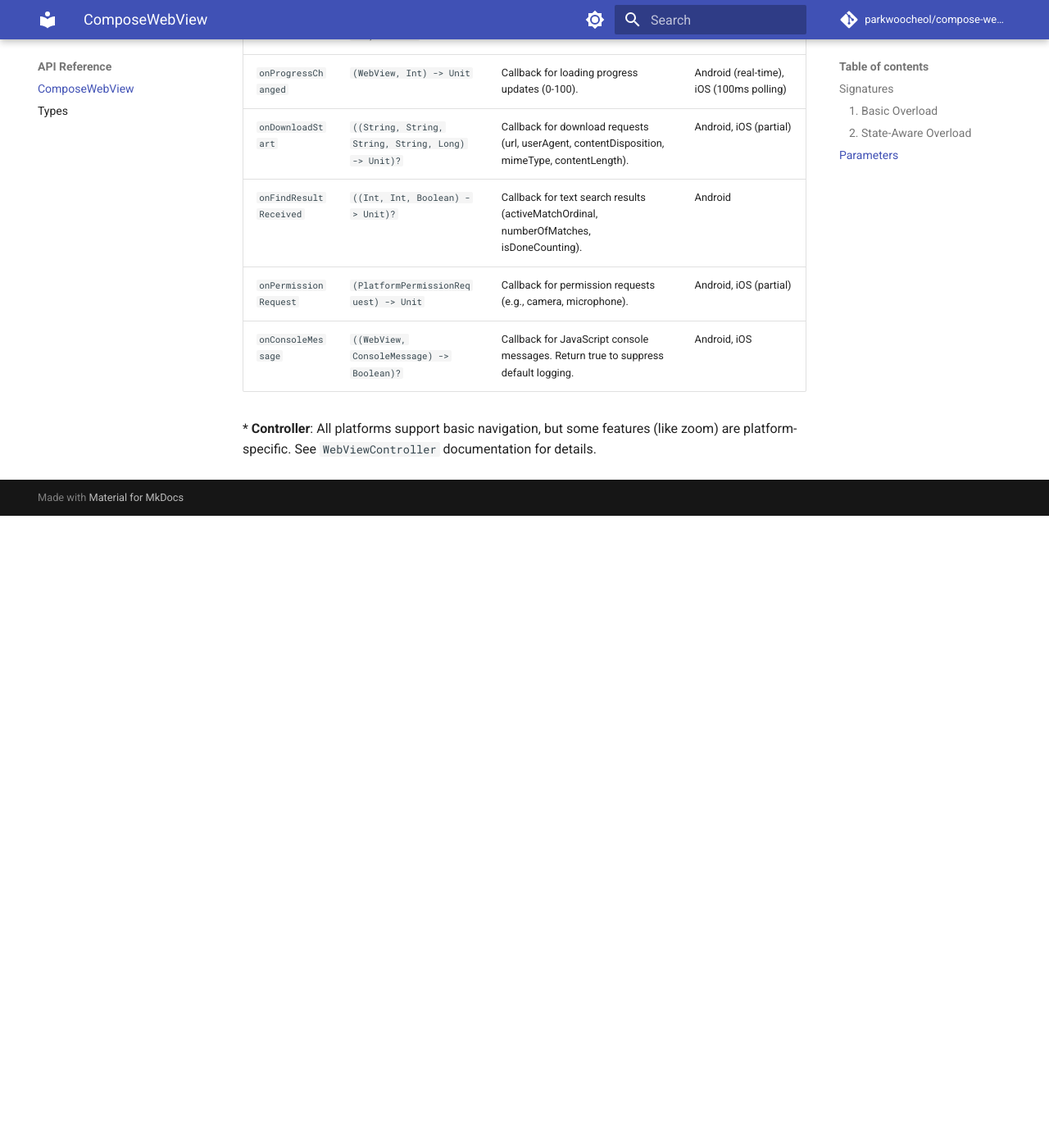
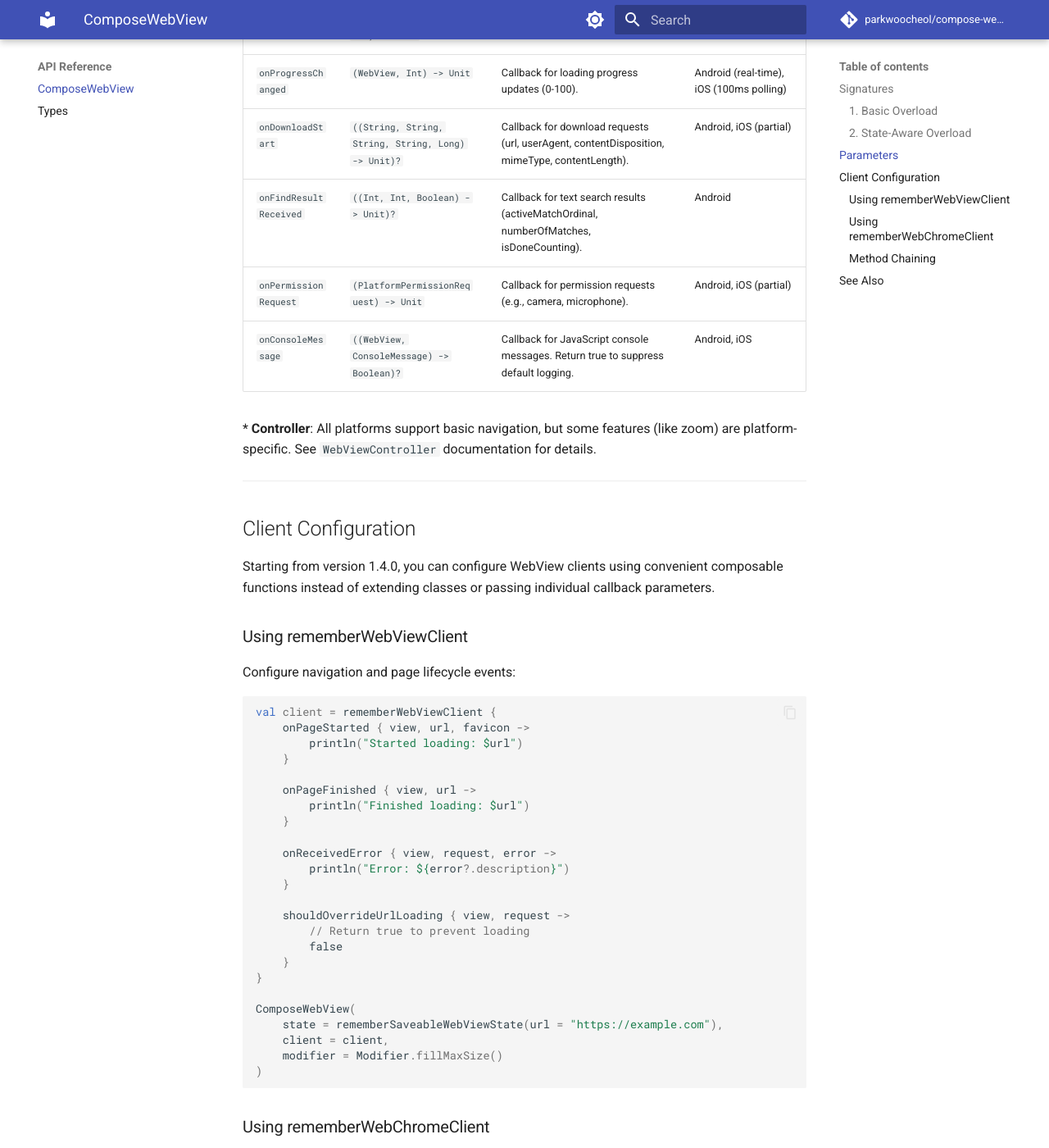
Before and after one commit to parkwoocheol/compose-webview, an MkDocs documentation site: the page built from docs/api/compose-webview.md, in a window 1280 px wide and 1400 px high, scrolled down 3055 px. Shown: the whole window at 82% size. Built offline with MkDocs 1.6.1 and Material for MkDocs 9.7.7, drawn with Linux system fonts in a browser that asks for light colours; comment, search, counter and statistics services are not loaded; before the commit the page ends 3684 px from its top, so only the background shows below that; some of the changed text lies outside the part shown.

Commit message:
Update comprehensive documentation (README, guides, API reference)

````diff
--- a/docs/api/compose-webview.md
+++ b/docs/api/compose-webview.md
@@ -88,3 +88,94 @@ fun ComposeWebView(
 | `onConsoleMessage` | `((WebView, ConsoleMessage) -> Boolean)?` | Callback for JavaScript console messages. Return true to suppress default logging. | Android, iOS |
 
 \* **Controller**: All platforms support basic navigation, but some features (like zoom) are platform-specific. See `WebViewController` documentation for details.
+
+---
+
+## Client Configuration
+
+Starting from version 1.4.0, you can configure WebView clients using convenient composable functions instead of extending classes or passing individual callback parameters.
+
+### Using rememberWebViewClient
+
+Configure navigation and page lifecycle events:
+
+```kotlin
+val client = rememberWebViewClient {
+    onPageStarted { view, url, favicon ->
+        println("Started loading: $url")
+    }
+
+    onPageFinished { view, url ->
+        println("Finished loading: $url")
+    }
+
+    onReceivedError { view, request, error ->
+        println("Error: ${error?.description}")
+    }
+
+    shouldOverrideUrlLoading { view, request ->
+        // Return true to prevent loading
+        false
+    }
+}
+
+ComposeWebView(
+    state = rememberSaveableWebViewState(url = "https://example.com"),
+    client = client,
+    modifier = Modifier.fillMaxSize()
+)
+```
+
+### Using rememberWebChromeClient
+
+Configure progress tracking and console messages:
+
+```kotlin
+val chromeClient = rememberWebChromeClient {
+    onProgressChanged { view, progress ->
+        println("Loading: $progress%")
+    }
+
+    onConsoleMessage { view, message ->
+        when (message.level) {
+            ConsoleMessageLevel.ERROR -> {
+                Log.e("WebView", "[JS Error] ${message.message}")
+            }
+            else -> {
+                Log.d("WebView", "[JS] ${message.message}")
+            }
+        }
+        false // Return true to suppress default console logging
+    }
+}
+
+ComposeWebView(
+    state = rememberSaveableWebViewState(url = "https://example.com"),
+    chromeClient = chromeClient,
+    modifier = Modifier.fillMaxSize()
+)
+```
+
+### Method Chaining
+
+You can also configure clients using method chaining:
+
+```kotlin
+val client = rememberWebViewClient()
+    .onPageStarted { view, url, favicon ->
+        println("Started: $url")
+    }
+    .onPageFinished { view, url ->
+        println("Finished: $url")
+    }
+```
+
+For more detailed examples and use cases, see the [Client Configuration Guide](../guides/client-configuration.md).
+
+---
+
+## See Also
+
+- [Client Configuration Guide](../guides/client-configuration.md) - Detailed guide on configuring WebView clients
+- [State Management](../guides/state-management.md) - Managing WebView state
+- [Error Handling](../guides/errors.md) - Handling errors and edge cases
--- a/mkdocs.yml
+++ b/mkdocs.yml
@@ -62,6 +62,7 @@ nav:
   - Getting Started: getting-started.md
   - Guides:
     - State Management: guides/state-management.md
+    - Client Configuration: guides/client-configuration.md
     - JS Bridge: guides/js-bridge.md
     - Lifecycle: guides/lifecycle.md
     - Error Handling: guides/errors.md
````
Also changed, not shown: README.md (+191 -1 lines), docs/guides/client-configuration.md (added, +414 -0 lines), 4 other files.
